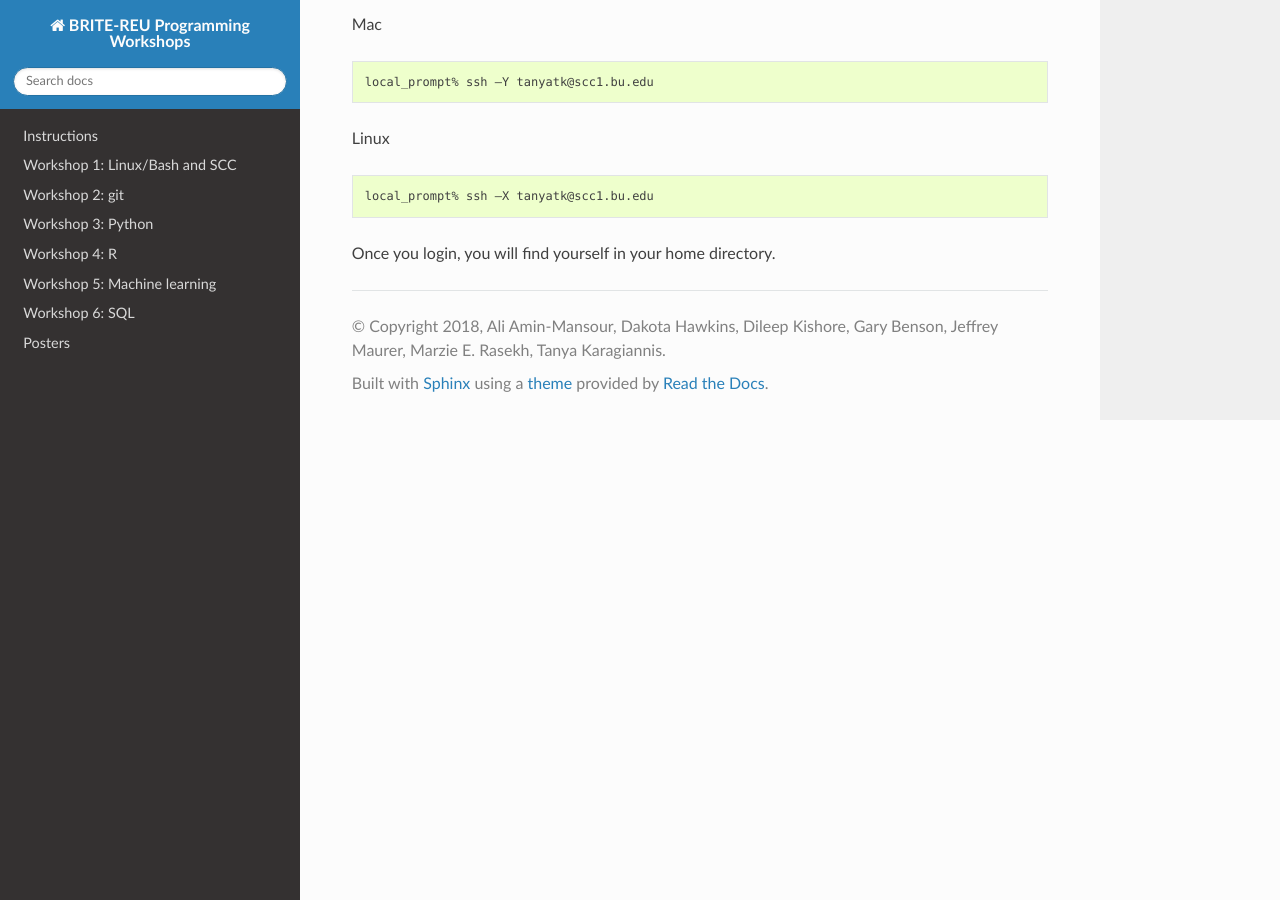
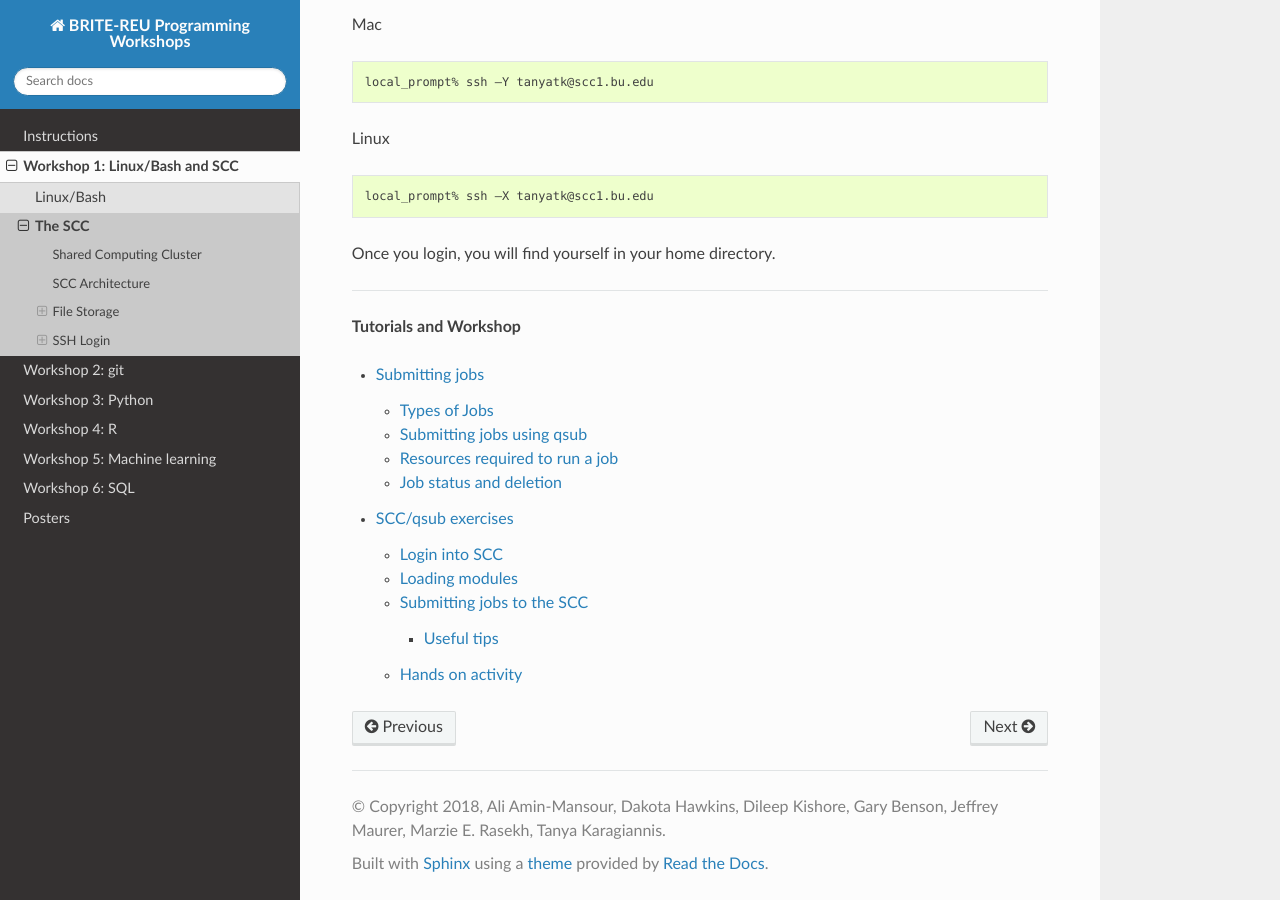
Before and after one commit to BRITE-REU/programming-workshops, a Sphinx documentation site: the page built from source/workshops/01_linux_bash/the_scc.rst, in a window 1280 px wide and 900 px high, scrolled down 2248 px. Built offline with Sphinx 7.4.7 and the Read the Docs theme 2.0.0, drawn with Linux system fonts in a browser that asks for light colours; some of the changed text lies outside the part shown.

Commit message:
updating workshop 1

```diff
--- a/source/workshops/01_linux_bash/linux_bash.rst
+++ b/source/workshops/01_linux_bash/linux_bash.rst
@@ -50,10 +50,9 @@ What is the Bash Shell. *Runtime ~ 1min*
 
 --------------------
 
-**Tutorials**
+**Tutorials and Workshop**
 
 .. toctree::
-    :maxdepth: 3
 
     Introduction to the Command Line <cli_intro>
     Navigation and Working with Files <nav_files>
--- a/source/workshops/01_linux_bash/the_scc.rst
+++ b/source/workshops/01_linux_bash/the_scc.rst
@@ -94,3 +94,13 @@ Linux
 
 
 Once you login, you will find yourself in your home directory.
+
+--------------------
+
+**Tutorials and Workshop**
+
+.. toctree::
+    :maxdepth: 3
+
+    Submitting jobs <qsub>
+	SCC/qsub exercises <scc_workshop>
```
Also changed, not shown: source/workshops/01_linux_bash/index.rst (+1 -13 lines).
